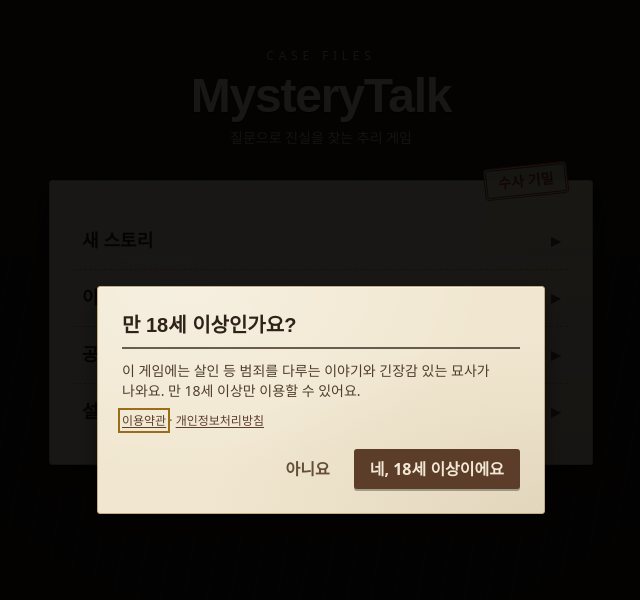
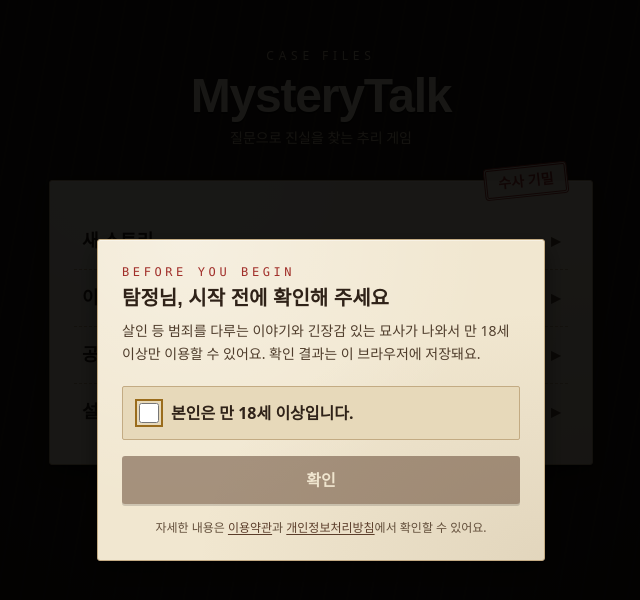
Before and after one commit to 0JustDoIT1/MysteryTalk, a Next.js app in the folder frontend/: page / in a window 1280 px wide. Shown: the top 600 px of the page, without its empty margins (319-959 px from the left). Built offline with nearby package versions, Linux system fonts and the light colour scheme; no server answers.

Commit message:
feat: 18세 확인을 체크박스 방식으로(아니요·차단 화면 제거), 엔딩 감점 한 줄 요약

```diff
--- a/frontend/legal/terms.md
+++ b/frontend/legal/terms.md
@@ -25,7 +25,7 @@ effective: [시행일]
 ## 제4조 이용 조건
 
 - 서비스에는 살인 등 범죄와 공포 분위기를 다루는 사건이 포함되어 있어 만 18세 이상만 이용할 수 있습니다.
-- 처음 방문할 때 만 18세 이상인지 확인합니다. 18세 미만을 선택하면 서비스를 이용할 수 없습니다.
+- 처음 방문할 때 만 18세 이상임을 확인합니다. 확인하지 않으면 서비스를 이용할 수 없습니다.
 - 서비스는 무료로 제공합니다.
 
 ## 제5조 게스트 이용과 계정
--- a/frontend/src/components/account/AgeGate.tsx
+++ b/frontend/src/components/account/AgeGate.tsx
@@ -1,19 +1,22 @@
 'use client';
 
 import Link from 'next/link';
-import { useEffect, useRef, type ReactNode } from 'react';
+import { useEffect, useRef, useState, type ReactNode } from 'react';
 import { useDeviceHydrated, useDeviceStore } from '@/stores/device';
 import { t } from '@/i18n/ko';
 
 /**
- * 18세 확인(PRD D33·D60, SPEC §3.4): 기기당 처음 한 번 묻고 결과를 기억한다.
- * '아니오'면 이용 불가 화면만 보여 준다(완전한 차단은 아니며 연령 검증 수준은 법률 검토 대상).
+ * 18세 확인(PRD D33, SPEC §3.4): 기기당 처음 한 번 묻고 결과를 기억한다.
+ * '만 18세 이상입니다'에 체크해야만 확인 버튼이 켜지고, 확인 전에는 창 밖을 누를 수 없다(포인터도 금지 표시).
+ * '아니요' 버튼과 차단 화면은 두지 않는다(2026-11-20, D60 변경): 잘못 눌러 되돌릴 수 없게 되는 일을 없앤다.
+ * 예전에 '아니요'를 저장한 기기도 다시 묻는다. 연령 검증 수준은 법률 검토 대상(docs/LEGAL_REVIEW.md).
  */
 export function AgeGate({ children }: { children: ReactNode }) {
   const { age, setAge } = useDeviceStore();
   const hydrated = useDeviceHydrated();
   const ref = useRef<HTMLDialogElement>(null);
-  const ask = hydrated && age === null;
+  const [checked, setChecked] = useState(false);
+  const ask = hydrated && age !== 'yes';
 
   useEffect(() => {
     const d = ref.current;
@@ -22,56 +25,55 @@ export function AgeGate({ children }: { children: ReactNode }) {
     if (!ask && d.open) d.close();
   }, [ask]);
 
-  if (hydrated && age === 'no') {
-    return (
-      <main className="mx-auto flex min-h-screen max-w-md flex-col items-center justify-center px-4 text-center">
-        <div className="paper flex flex-col gap-4 p-8">
-          <h1 className="text-2xl font-bold text-ink">{t.age.blockedTitle}</h1>
-          <p className="text-ink-2">{t.age.blockedBody}</p>
-          <p className="text-xs text-ink-3">
-            <Link href="/terms" className="link">
-              {t.age.terms}
-            </Link>{' '}
-            ·{' '}
-            <Link href="/privacy" className="link">
-              {t.age.privacy}
-            </Link>
-          </p>
-        </div>
-      </main>
-    );
-  }
-
   return (
     <>
       {children}
       <dialog
         ref={ref}
         aria-labelledby="age-heading"
+        aria-describedby="age-body"
+        // Esc로 닫지 못하게 한다(확인해야만 넘어간다)
         onCancel={(e) => e.preventDefault()}
-        className="paper m-auto w-[min(28rem,92vw)] p-6 backdrop:bg-black/90"
+        className="paper m-auto w-[min(28rem,92vw)] p-6 backdrop:cursor-not-allowed backdrop:bg-black/90"
       >
-        <h2 id="age-heading" className="border-b-2 border-ink/70 pb-2 text-xl font-bold text-ink">
+        <p aria-hidden="true" className="font-mono text-xs tracking-[0.3em] text-stamp">
+          {t.age.eyebrow}
+        </p>
+        <h2 id="age-heading" className="mt-1 text-xl font-bold text-ink">
           {t.age.title}
         </h2>
-        <p className="mt-3 text-sm text-ink-2">{t.age.body}</p>
-        <p className="mt-3 text-xs text-ink-3">
+        <p id="age-body" className="mt-2 text-sm leading-relaxed text-ink-2">
+          {t.age.body}
+        </p>
+        <label className="paper-inset mt-5 flex cursor-pointer items-center gap-3 px-4 py-3.5 font-semibold text-ink">
+          <input
+            type="checkbox"
+            autoFocus
+            checked={checked}
+            onChange={(e) => setChecked(e.target.checked)}
+            className="h-5 w-5 shrink-0 cursor-pointer"
+          />
+          {t.age.check}
+        </label>
+        <button
+          type="button"
+          disabled={!checked}
+          onClick={() => setAge('yes')}
+          className="btn btn-primary mt-4 w-full py-3"
+        >
+          {t.age.confirm}
+        </button>
+        <p className="mt-4 text-center text-xs text-ink-3">
+          {t.age.legalBefore}
           <Link href="/terms" target="_blank" className="link">
             {t.age.terms}
-          </Link>{' '}
-          ·{' '}
+          </Link>
+          {t.age.legalAnd}
           <Link href="/privacy" target="_blank" className="link">
             {t.age.privacy}
           </Link>
+          {t.age.legalAfter}
         </p>
-        <div className="mt-5 flex justify-end gap-2">
-          <button type="button" onClick={() => setAge('no')} className="btn btn-ghost">
-            {t.age.no}
-          </button>
-          <button type="button" autoFocus onClick={() => setAge('yes')} className="btn btn-primary">
-            {t.age.yes}
-          </button>
-        </div>
       </dialog>
     </>
   );
--- a/frontend/src/components/play/EndingView.tsx
+++ b/frontend/src/components/play/EndingView.tsx
@@ -41,29 +41,13 @@ export function EndingView() {
 
   const e = ending.data;
   const b = e.breakdown;
-  const showRules = e.isTutorial;
-  const rows = [
-    { label: t.ending.base, value: `${b.base}`, rule: null },
-    {
-      label: t.ending.questionPenalty,
-      value: `-${b.questionPenalty}`,
-      rule: t.ending.rules.question(
-        b.baseQuestions,
-        b.questionPenaltyPerExtra,
-        b.questionPenaltyMax,
-      ),
-    },
-    {
-      label: t.ending.hintPenalty,
-      value: `-${b.hintPenalty}`,
-      rule: t.ending.rules.hint(b.hintPenaltySteps),
-    },
-    {
-      label: t.ending.wrongPenalty,
-      value: `-${b.wrongPenalty}`,
-      rule: t.ending.rules.wrong(b.wrongPenaltyEach),
-    },
-  ];
+  const deductions = [
+    [t.ending.deduction.question, b.questionPenalty],
+    [t.ending.deduction.hint, b.hintPenalty],
+    [t.ending.deduction.wrong, b.wrongPenalty],
+  ]
+    .filter(([, v]) => Number(v) > 0)
+    .map(([label, v]) => `${label} −${v}`);
 
   return (
     <article className="paper flex min-w-0 flex-col gap-6 p-5 sm:p-8">
@@ -84,6 +68,9 @@ export function EndingView() {
           <p className="text-sm text-ink-2">
             {e.score !== null ? `${t.ending.score} ${e.score}` : t.ending.noScore}
           </p>
+          {e.score !== null && deductions.length > 0 && (
+            <p className="mt-1 text-xs text-ink-3">{t.ending.deductions(deductions)}</p>
+          )}
         </div>
       </section>
 
@@ -92,32 +79,6 @@ export function EndingView() {
           {t.ending.tutorialNote}
         </p>
       )}
-
-      <section aria-labelledby="breakdown-heading">
-        <h2 id="breakdown-heading" className="label mb-2">
-          {t.ending.breakdown}
-        </h2>
-        <table className="w-full text-sm">
-          <tbody>
-            {rows.map((r) => (
-              <tr key={r.label} className="border-b border-line">
-                <th scope="row" className="py-2 text-left font-normal">
-                  {r.label}
-                  {showRules && r.rule && (
-                    <span className="block text-xs text-ink-3">{r.rule}</span>
-                  )}
-                </th>
-                <td className="py-2 text-right font-mono tabular-nums">{r.value}</td>
-              </tr>
-            ))}
-          </tbody>
-        </table>
-        {showRules && (
-          <p className="mt-2 text-xs text-ink-3">
-            {t.ending.rules.grades(b.gradeCuts.S, b.gradeCuts.A, b.gradeCuts.B)}
-          </p>
-        )}
-      </section>
 
       <section aria-labelledby="elements-heading">
         <h2 id="elements-heading" className="label mb-2">
--- a/frontend/src/i18n/ko.ts
+++ b/frontend/src/i18n/ko.ts
@@ -12,14 +12,17 @@ export const ko = {
     stamp: '수사 기밀',
   },
   age: {
-    title: '만 18세 이상인가요?',
-    body: '이 게임에는 살인 등 범죄를 다루는 이야기와 긴장감 있는 묘사가 나와요. 만 18세 이상만 이용할 수 있어요.',
-    yes: '네, 18세 이상이에요',
-    no: '아니요',
+    eyebrow: 'BEFORE YOU BEGIN',
+    title: '탐정님, 시작 전에 확인해 주세요',
+    body: '살인 등 범죄를 다루는 이야기와 긴장감 있는 묘사가 나와서 만 18세 이상만 이용할 수 있어요. 확인 결과는 이 브라우저에 저장돼요.',
+    check: '본인은 만 18세 이상입니다.',
+    confirm: '확인',
     terms: '이용약관',
     privacy: '개인정보처리방침',
-    blockedTitle: '이용할 수 없어요',
-    blockedBody: 'MysteryTalk은 만 18세 이상만 이용할 수 있어요.',
+    // 간주 동의('계속하면 동의한 것으로 봅니다')는 쓰지 않고 안내·링크만 둔다
+    legalBefore: '자세한 내용은 ',
+    legalAnd: '과 ',
+    legalAfter: '에서 확인할 수 있어요.',
   },
   account: {
     guest: '게스트로 플레이 중이에요. 로그인하면 기록을 다른 기기에서도 이어서 할 수 있어요.',
@@ -251,7 +254,7 @@ export const ko = {
       "판정을 읽어 보세요. 예·아니오·그럴 수도·관계없음이 있고, 답할 수 없는 질문은 다시 물어보라고 해요. 부정형 질문('~아닌가요?')은 그 문장이 맞는지로 답해요.",
       '현장 조사 맵을 클릭하고 방향키로 걸어가, 물건 옆에서 E를 눌러 단서를 찾아보세요. 찾은 단서는 수첩에 쌓여요.',
       '막히면 힌트를 열어 보세요. 질문을 일정 수 하면 열리고, 열면 점수가 조금 깎여요.',
-      '진상을 알 것 같으면 정답 제출을 눌러 한 번에 써 보세요.',
+      '진상을 알 것 같으면 정답 제출을 눌러 한 번에 써 보세요. 질문을 기준보다 많이 하거나 힌트를 열거나 틀리면 점수가 깎여요.',
     ],
     dismiss: '안내 닫기',
     label: '튜토리얼 안내',
@@ -267,19 +270,9 @@ export const ko = {
     },
     grade: '등급',
     score: '점수',
-    breakdown: '점수 내역',
-    base: '기본 점수',
-    questionPenalty: '질문 초과 감점',
-    hintPenalty: '힌트 감점',
-    wrongPenalty: '오답 감점',
-    rules: {
-      question: (b: number, per: number, max: number) =>
-        `질문이 기준(${b}개)을 넘으면 1개당 ${per}점, 최대 ${max}점 감점`,
-      hint: (steps: number[]) => `힌트를 열 때마다 ${steps.join('점 → ')}점 감점`,
-      wrong: (each: number) => `해결 전 오답 1회당 ${each}점 감점`,
-      grades: (s: number, a: number, b: number) =>
-        `해결하면 ${s}점 이상 S, ${a}점 이상 A, ${b}점 이상 B, 그 아래는 C`,
-    },
+    // 점수 내역은 감점이 있을 때만 한 줄로(2026-11-20, 규칙 설명은 튜토리얼 안내 단계에서)
+    deductions: (parts: string[]) => `감점: ${parts.join(' · ')}`,
+    deduction: { question: '질문 초과', hint: '힌트', wrong: '오답' },
     noScore: '해결하지 못해 점수가 없어요.',
     tutorialNote: '튜토리얼은 연습이라 기록에 남지 않아요. 본편도 같은 규칙으로 채점해요.',
     elements: '진상 요소',
--- a/frontend/src/stores/device.ts
+++ b/frontend/src/stores/device.ts
@@ -4,7 +4,7 @@ import { createJSONStorage, persist } from 'zustand/middleware';
 
 /**
  * 기기 단위 정보(SPEC §12.1-4): 브라우저에 오래 남길 것만 둔다. 진행 기록은 서버에 있다.
- * - age: 18세 확인 결과와 시각(PRD D33·D60). 'no'면 차단 화면만 보여 준다.
+ * - age: 18세 확인 결과와 시각(PRD D33). 'yes'가 아니면 확인 창을 띄운다('no'는 예전 '아니요' 저장값, 2026-11-20부터 쓰지 않음).
  * - bgm·sfx: 배경음악·효과음 볼륨 0~100(PRD D39). 기기마다 따로 둔다.
  * - micNoticeSeen: 음성 입력 안내(브라우저 제조사가 음성을 처리할 수 있음, D38)를 본 적이 있는지
  * - detectiveAsked: '탐정 정하기' 창(PRD D103)을 이 기기에서 이미 띄웠는지(처음 한 번만)
@@ -18,7 +18,7 @@ type DeviceState = {
   micNoticeSeen: boolean;
   detectiveAsked: boolean;
   setDetectiveAsked: () => void;
-  setAge: (v: 'yes' | 'no') => void;
+  setAge: (v: 'yes') => void;
   setBgm: (v: number) => void;
   setSfx: (v: number) => void;
   setMicNoticeSeen: () => void;
```
Also changed, not shown: 2 other files (tests, documents, lock files or other folders).
